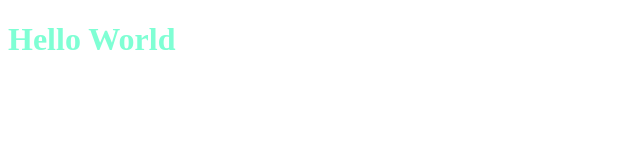
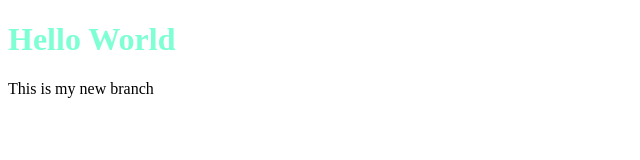
Before and after one commit to nishaguptaa/localrepo, a plain HTML site: page index.html in a window 1280 px wide. Shown: the whole page, without its empty margins (0-640 px from the left). Drawn offline with Linux system fonts and the light colour scheme.

Commit message:
Added new branch

```diff
--- a/index.html
+++ b/index.html
@@ -12,5 +12,6 @@
 </head>
 <body>
     <h1>Hello World</h1>
+    <p>This is my new branch</p>
 </body>
 </html>
```
